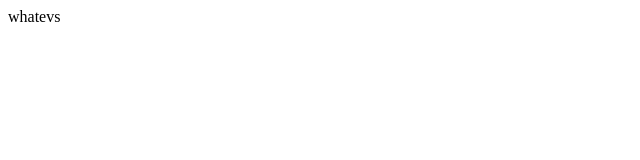
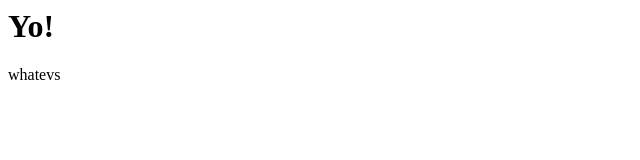
Before and after one commit to mayfer/git_tutorial, a plain HTML site: page index.html in a window 1280 px wide. Shown: the whole page, without its empty margins (0-640 px from the left). Drawn offline with Linux system fonts and the light colour scheme.

Commit message:
added header

```diff
--- a/index.html
+++ b/index.html
@@ -2,6 +2,8 @@
     <head>
     </head>
     <body>
-        whatevs
+        <h1> Yo!
+	</h1>
+	whatevs
     </body>
 </html>
```
